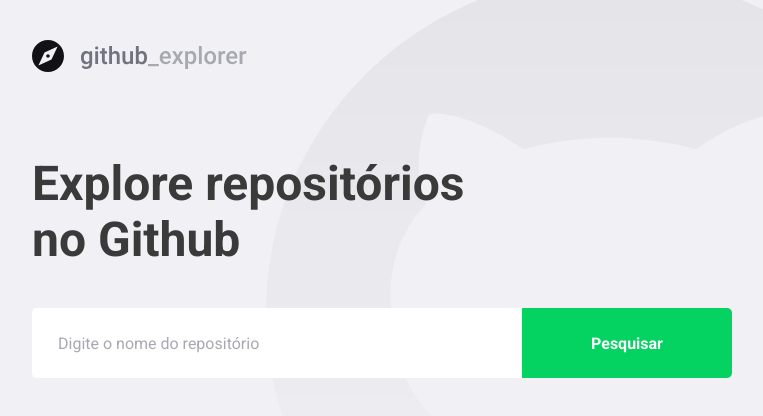
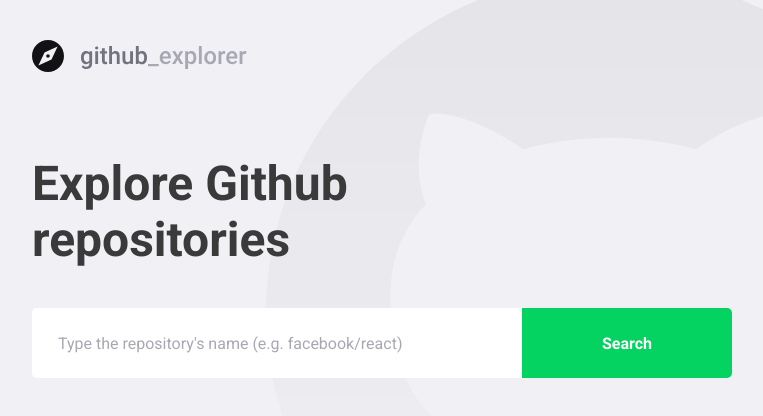
Before and after one commit to smfilho/gostack-nivel03-first-react-project, a React (Create React App) app: page / in a window 1280 px wide. Shown: the top 416 px of the page, without its empty margins (148-911 px from the left). Built offline with nearby package versions, Linux system fonts and the light colour scheme.

Commit message:
Translated labels and general text

```diff
--- a/src/pages/Dashboard/index.tsx
+++ b/src/pages/Dashboard/index.tsx
@@ -64,15 +64,15 @@ const Dashboard: React.FC = () => {
   return (
     <>
       <img src={logoImg} alt="Github Explorer"/>
-      <Title>Explore repositórios no Github</Title>
+      <Title>Explore Github repositories</Title>
 
       <Form hasError={!!inputError} onSubmit={handleAddRepository}>
         <input
           value={newRepo}
           onChange={(e) => setNewRepo(e.target.value)}
-          placeholder="Digite o nome do repositório"
+          placeholder="Type the repository's name (e.g. facebook/react)"
         />
-        <button type="submit">Pesquisar</button>
+        <button type="submit">Search</button>
       </Form>
 
       { inputError && <Error>{inputError}</Error> }
--- a/src/pages/Dashboard/styles.ts
+++ b/src/pages/Dashboard/styles.ts
@@ -110,7 +110,7 @@ export const Repositories = styled.div`
 
     svg {
       margin-left: auto;
-      color: #cbcbd6;
+      color: #azure;
     }
   }
 `;
--- a/src/pages/Repository/index.tsx
+++ b/src/pages/Repository/index.tsx
@@ -53,7 +53,7 @@ const Repository: React.FC = () => {
         <img src={logoImg} alt="Github Explorer"/>
         <Link to="/">
           <FiChevronLeft size={16} />
-          Voltar
+          Back
         </Link>
       </Header>
 
@@ -80,7 +80,7 @@ const Repository: React.FC = () => {
             </li>
             <li>
               <strong>{repository.open_issues_count}</strong>
-              <span>Issues abertas</span>
+              <span>Open Issues</span>
             </li>
           </ul>
         </RepositoryInfo>
```
